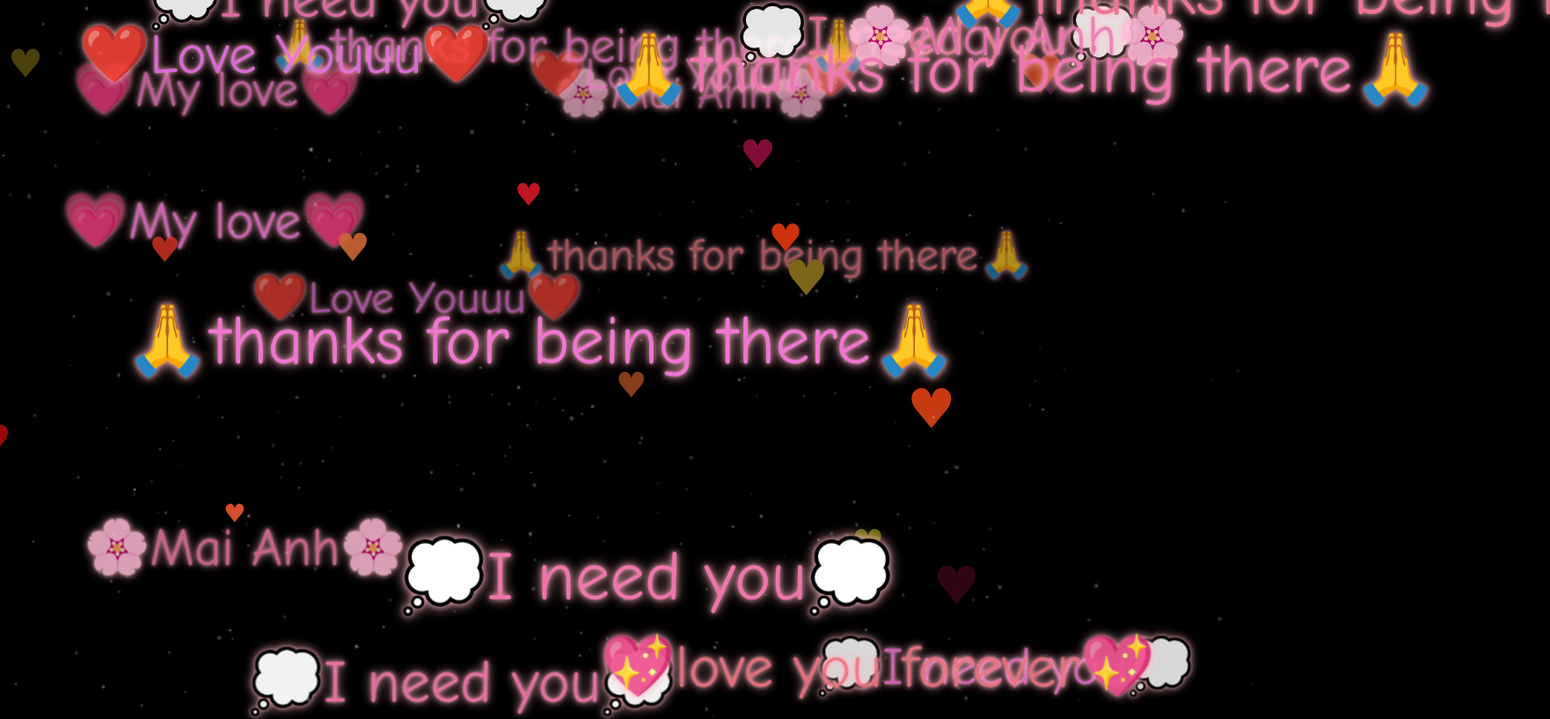
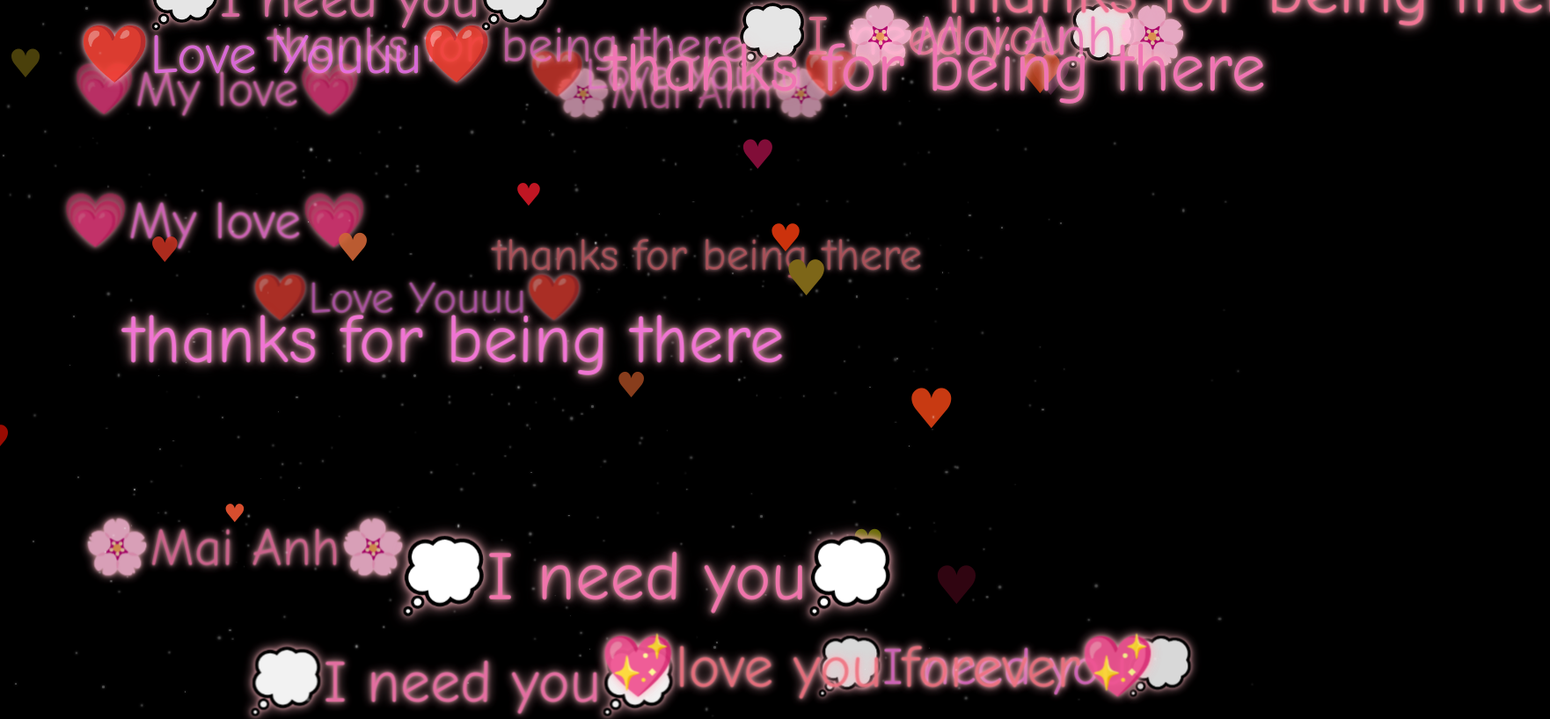
Before and after one commit to love-forever3/love60, a plain HTML site: page index.html in a window 1280 px wide. Shown: the whole page at 88% size, 1762 px wide, since content can reach past the window. Drawn offline with Linux system fonts and the light colour scheme; animation ran at ten frames a second.

Commit message:
Update index.html

```diff
--- a/index.html
+++ b/index.html
@@ -180,7 +180,7 @@
   "🌸Mai Anh🌸",
   "❤️Love Youuu❤️",
   "📅28/03/2025📅",
-  "🙏thanks for being there🙏",
+  "thanks for being there",
   "💭I need you💭",
   "💖love you forever💖",
   "💗My love💗",
@@ -188,7 +188,7 @@
   "🌸Mai Anh🌸",
   "❤️Love Youuu❤️",
   "📅28/03/2025📅",
-  "🙏thanks for being there🙏",
+  "thanks for being there",
   "💭I need you💭",
   "💖love you forever💖",
   "💗My love💗",
@@ -196,7 +196,7 @@
   "🌸Mai Anh🌸",
   "❤️Love Youuu❤️",
   "📅28/03/2025📅",
-  "🙏thanks for being there🙏",
+  "thanks for being there",
   "💭I need you💭",
   "💖love you forever💖",
   "💗My love💗",
@@ -204,7 +204,7 @@
   "🌸Mai Anh🌸",
   "❤️Love Youuu❤️",
   "📅28/03/2025📅",
-  "🙏thanks for being there🙏",
+  "thanks for being there",
   "💭I need you💭",
   "💖love you forever💖",
   "💗My love💗",
```
